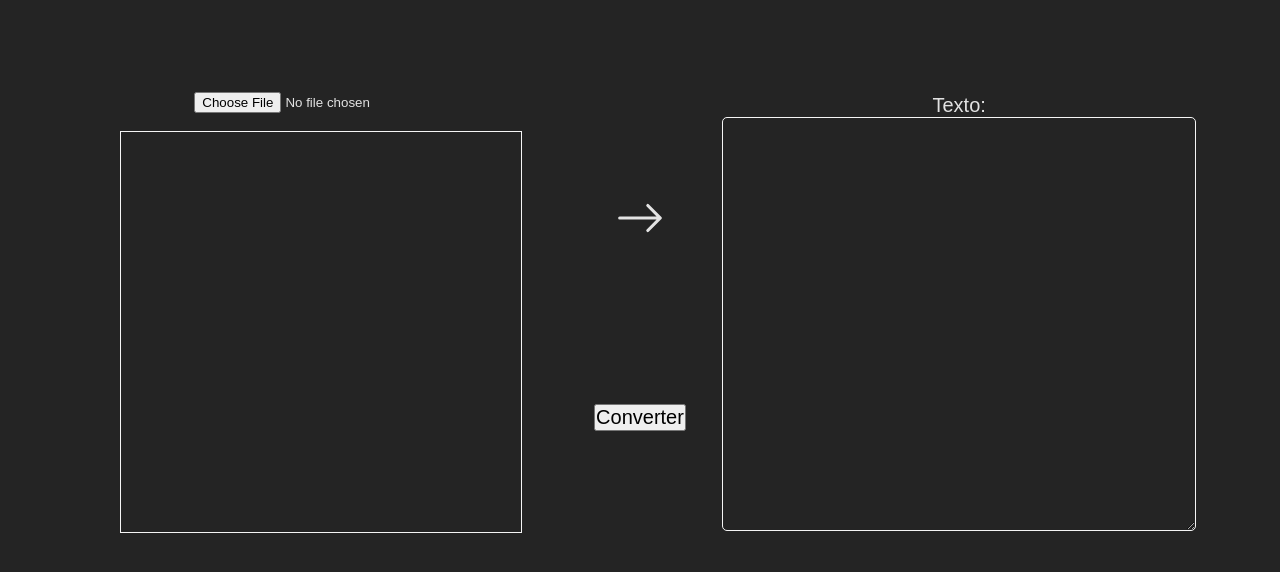
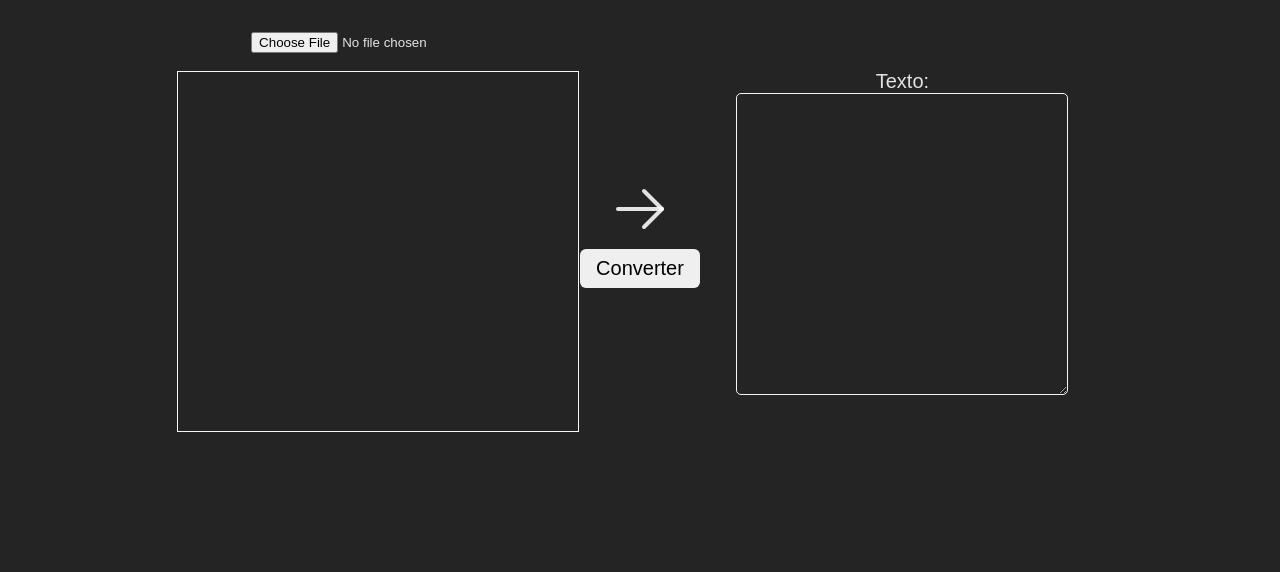
Before and after one commit to vitor-navarro/conversorImagemTexto, a React (Vite) app: page / in a window 1280 px wide. Shown: the top 572 px of the page. Built offline with nearby package versions, Linux system fonts and the light colour scheme.

Commit message:
adicionado styledComponents

```diff
--- a/src/App.tsx
+++ b/src/App.tsx
@@ -3,7 +3,7 @@ import { useState, useEffect } from 'react'
 import Tesseract from 'tesseract.js';
 import './App.css'
 import './styles.css'
-import { Container, Quadrado, ActionWrapper } from './styledComponents';
+import { Container, Quadrado, ActionWrapper, Seta } from './styledComponents';
 
 
 function App() {
@@ -18,8 +18,8 @@ function App() {
     }
   }
 
-  function getLanguage(){
-    const languageMap: { [key:string]: string} = {
+  function getLanguage() {
+    const languageMap: { [key: string]: string } = {
       "pt-BR": "por",
       "af-ZA": "afr",
       "am-ET": "amh",
@@ -105,9 +105,9 @@ function App() {
     return tesseractLanguage
   }
 
-  function convertToText(){
+  function convertToText() {
 
-    if(!url){
+    if (!url) {
       return;
     }
 
@@ -120,28 +120,28 @@ function App() {
   }
 
   return (
-    <div className="App">
-      <div className='div1'>
+    <Container>
+      <Quadrado>
         <input type="file" onChange={onImageChange} />
         <br></br>
         <div className='div-url'>{url && (
           <img className="fixed-size-img" src={url} alt="image" />
         )}</div>
-      </div>
-      <div className='div2'>
+      </Quadrado>
+      <ActionWrapper className='div2'>
 
-        <BsArrowRight size = '50'/>
+        <Seta></Seta>
 
         <button type='submit' onClick={event => convertToText()}>Converter</button>
 
-      </div>
+      </ActionWrapper>
 
 
-      <div className='div3'>
+      <Quadrado>
         <label className='label-titulo'>Texto:</label>
         <textarea value={textConverted}></textarea>
-      </div>
-  </div>
+      </Quadrado>
+    </Container>
   )
 }
 
--- a/src/styledComponents.ts
+++ b/src/styledComponents.ts
@@ -7,15 +7,16 @@ export const Container = styled.div`
   flex-wrap: wrap;
   justify-content: center;
   align-items: center;
-
   width: 100%;
 `
 
 export const Quadrado = styled.div`
   width: 400px;
   height: 400px;
-
-  background: #131313;
+  display: flex;
+  justify-content: center;
+  align-items: center;
+  flex-direction: column;
 `
 
 export const ActionWrapper = styled.div`
@@ -28,19 +29,13 @@ export const ActionWrapper = styled.div`
 
   button {
     border: 0;
-    background: #131313;
-    color: #fff;
-
     padding: 8px 16px;
-
     border-radius: 6px;
-
     cursor: pointer;
   }
 `
 
 export const Seta = styled(ArrowRight).attrs(() => ({
-  color: '#131313',
   size: 64
 }))`
   @media(max-width: 768px) {
```
